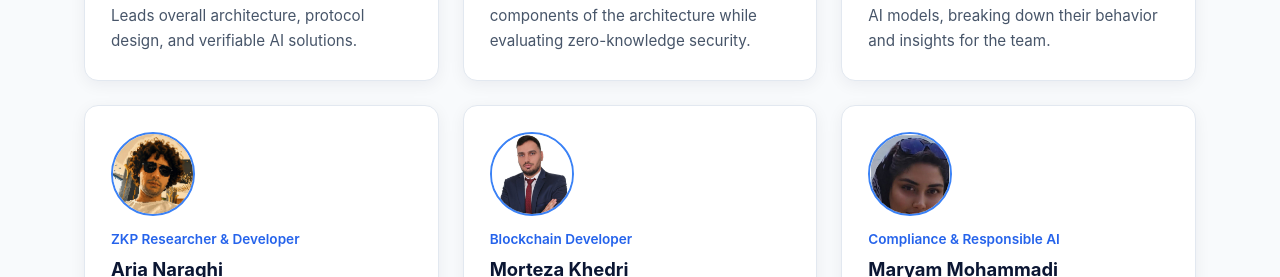
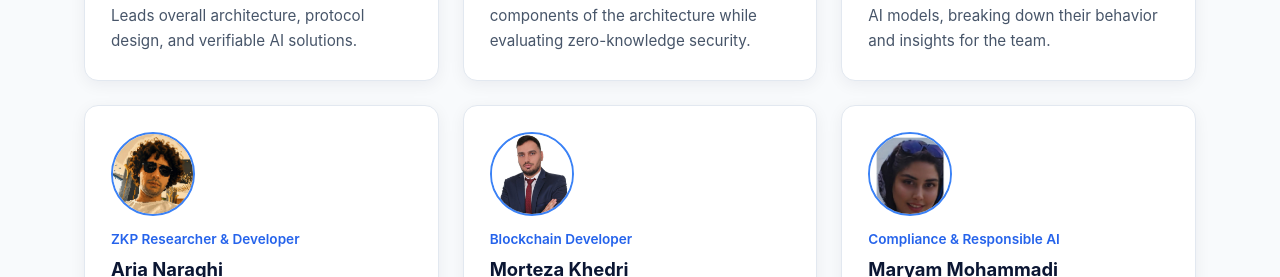
Before and after one commit to ehsanmeamari/cyrespai, a plain HTML site: page index.html in a window 1280 px wide. Shown: the part 4160-4437 px from the top of the page. Drawn offline with Linux system fonts and the light colour scheme.

Commit message:
Update team.html

```diff
--- a/team.html
+++ b/team.html
@@ -64,7 +64,7 @@
 
     <article class="card team-card">
       <div class="team-photo-wrap" style="width: 84px; height: 84px; min-width: 84px; min-height: 84px; max-width: 84px; max-height: 84px; border-radius: 50%; overflow: hidden; display: flex; align-items: center; justify-content: center;">
-        <img class="team-photo" src="assets/team/maryam-mohammadi.jpg" alt="Maryam Mohammadi" style="width: 84px; height: 84px; min-width: 84px; min-height: 84px; max-width: 84px; max-height: 84px; object-fit: cover; object-position: center 22%; transform: scale(1.18); transform-origin: center 22%; font-size: 0; display: none;" onload="this.style.display='block'; if (this.nextElementSibling) this.nextElementSibling.style.display='none';" onerror="this.style.display='none';" />
+        <img class="team-photo" src="assets/team/maryam-mohammadi.jpg" alt="Maryam Mohammadi" style="width: 84px; height: 84px; min-width: 84px; min-height: 84px; max-width: 84px; max-height: 84px; object-fit: cover; object-position: center 35%; font-size: 0; display: none;" onload="this.style.display='block'; if (this.nextElementSibling) this.nextElementSibling.style.display='none';" onerror="this.style.display='none';" />
         <span style="font-weight: 700; color: #2563eb;">MM</span>
       </div>
       <div>
```
